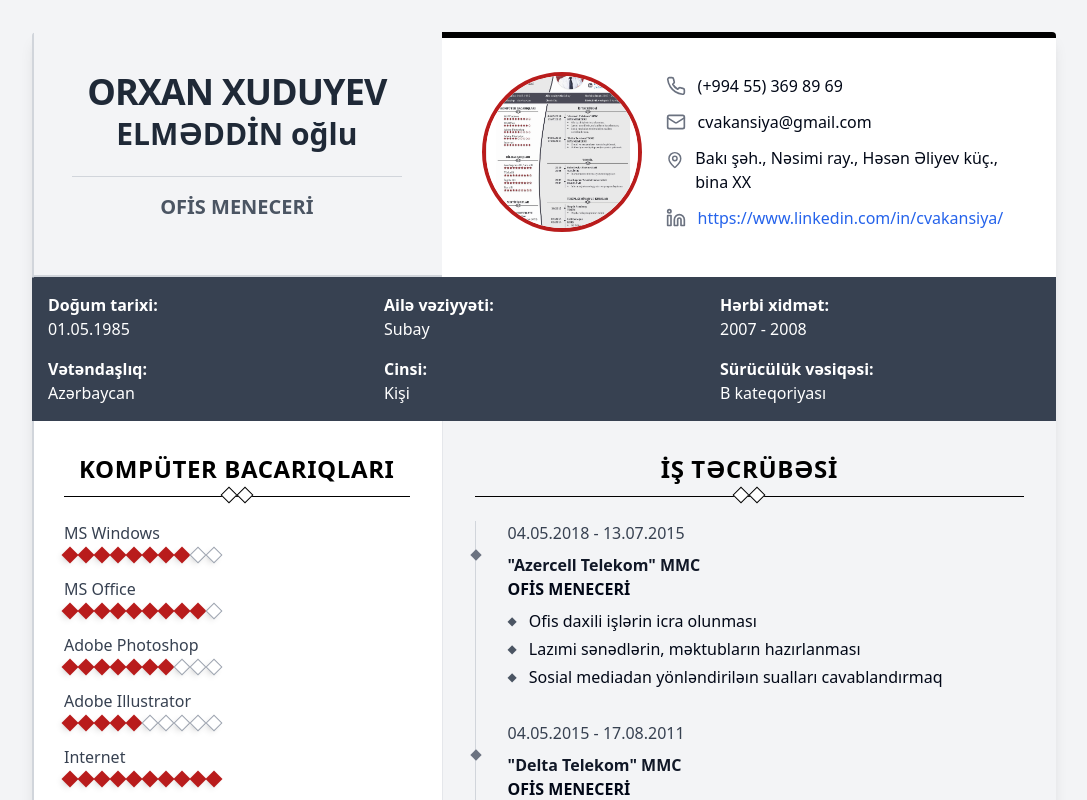
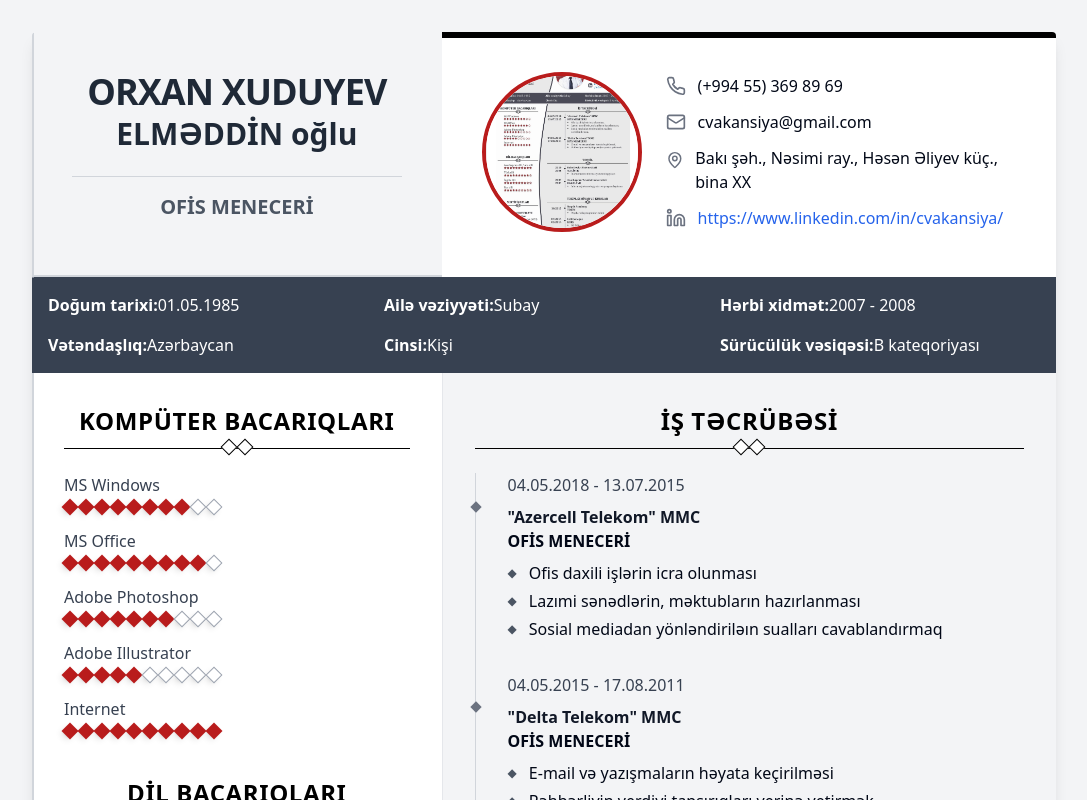
Before and after one commit to EyvAZCeferov/html-craft-wizard, a React (Vite) app: page / in a window 1280 px wide. Shown: the top 800 px of the page, without its empty margins (96-1183 px from the left). Built offline with nearby package versions, Linux system fonts and the light colour scheme.

Commit message:
flex rowwed

```diff
--- a/src/components/resume/PersonalInfo.tsx
+++ b/src/components/resume/PersonalInfo.tsx
@@ -5,27 +5,27 @@ const PersonalInfo = () => {
   return (
     <div className="bg-gray-700 text-white p-4">
       <div className="grid grid-cols-1 md:grid-cols-3 gap-4">
-        <div className="flex flex-col">
+        <div className="flex flex-row">
           <span className="font-semibold">Doğum tarixi:</span>
           <span>01.05.1985</span>
         </div>
-        <div className="flex flex-col">
+        <div className="flex flex-row">
           <span className="font-semibold">Ailə vəziyyəti:</span>
           <span>Subay</span>
         </div>
-        <div className="flex flex-col">
+        <div className="flex flex-row">
           <span className="font-semibold">Hərbi xidmət:</span>
           <span>2007 - 2008</span>
         </div>
-        <div className="flex flex-col">
+        <div className="flex flex-row">
           <span className="font-semibold">Vətəndaşlıq:</span>
           <span>Azərbaycan</span>
         </div>
-        <div className="flex flex-col">
+        <div className="flex flex-row">
           <span className="font-semibold">Cinsi:</span>
           <span>Kişi</span>
         </div>
-        <div className="flex flex-col">
+        <div className="flex flex-row">
           <span className="font-semibold">Sürücülük vəsiqəsi:</span>
           <span>B kateqoriyası</span>
         </div>
```
